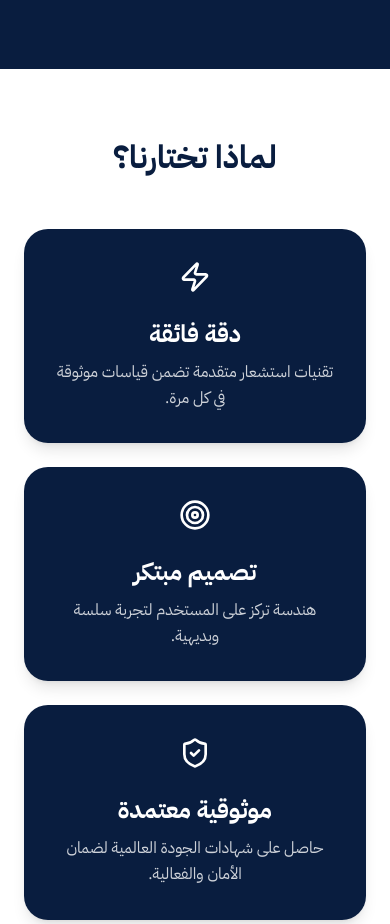
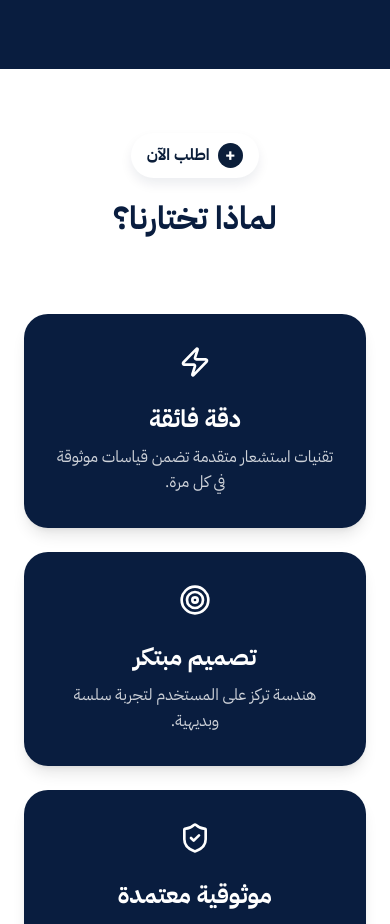
Before and after one commit to molimhelper-create/Molim_website, a React (Vite) app: page / in a window 390 px wide. Shown: the part 2960-3884 px from the top of the page. Built offline with nearby package versions, Linux system fonts and the light colour scheme; a web font is replaced by a local one.

Commit message:
feat(ui): add responsive اطلب الآن CTA above Why Choose Us section

```diff
--- a/pages/_index.module.css
+++ b/pages/_index.module.css
@@ -167,6 +167,59 @@
   margin-bottom: var(--spacing-12);
 }
 
+/* Why Choose header with CTA */
+.whyChooseHeader {
+  display: flex;
+  flex-direction: column-reverse;
+  align-items: center;
+  gap: var(--spacing-4);
+  margin-bottom: var(--spacing-6);
+}
+
+.whyChooseTitleWrap {
+  width: 100%;
+  text-align: center;
+}
+
+.orderCtaWrap {
+  display: flex;
+  justify-content: center;
+  width: 100%;
+}
+
+.orderCta {
+  display: inline-flex;
+  align-items: center;
+  gap: 0.5rem;
+  background: #ffffff;
+  color: #0B1E3A; /* dark blue text */
+  padding: 0.6rem 1rem;
+  border-radius: 999px;
+  text-decoration: none;
+  font-weight: 700;
+  box-shadow: 0 6px 12px rgba(11,30,58,0.08);
+}
+
+.orderCta:hover {
+  transform: translateY(-2px);
+}
+
+.orderCtaIcon {
+  display: inline-flex;
+  width: 1.6rem;
+  height: 1.6rem;
+  border-radius: 999px;
+  background: #0B1E3A; /* dark blue icon */
+  color: #fff;
+  align-items: center;
+  justify-content: center;
+  font-size: 1.1rem;
+  line-height: 1;
+}
+
+.orderCtaText {
+  display: inline-block;
+}
 /* Features Section */
 .featuresGrid {
   display: grid;
@@ -206,4 +259,15 @@
   .featuresGrid {
     grid-template-columns: repeat(3, 1fr);
   }
+
+  .whyChooseHeader {
+    flex-direction: row;
+    align-items: center;
+    justify-content: space-between;
+    margin-bottom: var(--spacing-10);
+  }
+
+  .whyChooseTitleWrap { text-align: left; }
+
+  .orderCtaWrap { justify-content: flex-end; }
 }
--- a/pages/_index.tsx
+++ b/pages/_index.tsx
@@ -120,7 +120,17 @@ const HomePage: React.FC = () => {
 
         {/* Why Choose Us Section */}
         <Section variant="light">
-          <h2 className={styles.sectionTitle}>لماذا تختارنا؟</h2>
+          <div className={styles.whyChooseHeader}>
+            <div className={styles.whyChooseTitleWrap}>
+              <h2 className={styles.sectionTitle}>لماذا تختارنا؟</h2>
+            </div>
+            <div className={styles.orderCtaWrap}>
+              <Link to="/product" className={styles.orderCta} aria-label="اطلب الآن">
+                <span className={styles.orderCtaIcon} aria-hidden>+</span>
+                <span className={styles.orderCtaText}>اطلب الآن</span>
+              </Link>
+            </div>
+          </div>
           <div className={styles.featuresGrid}>
             {features.map((feature, index) => (
               <Card key={index} className={styles.featureCard}>
```
